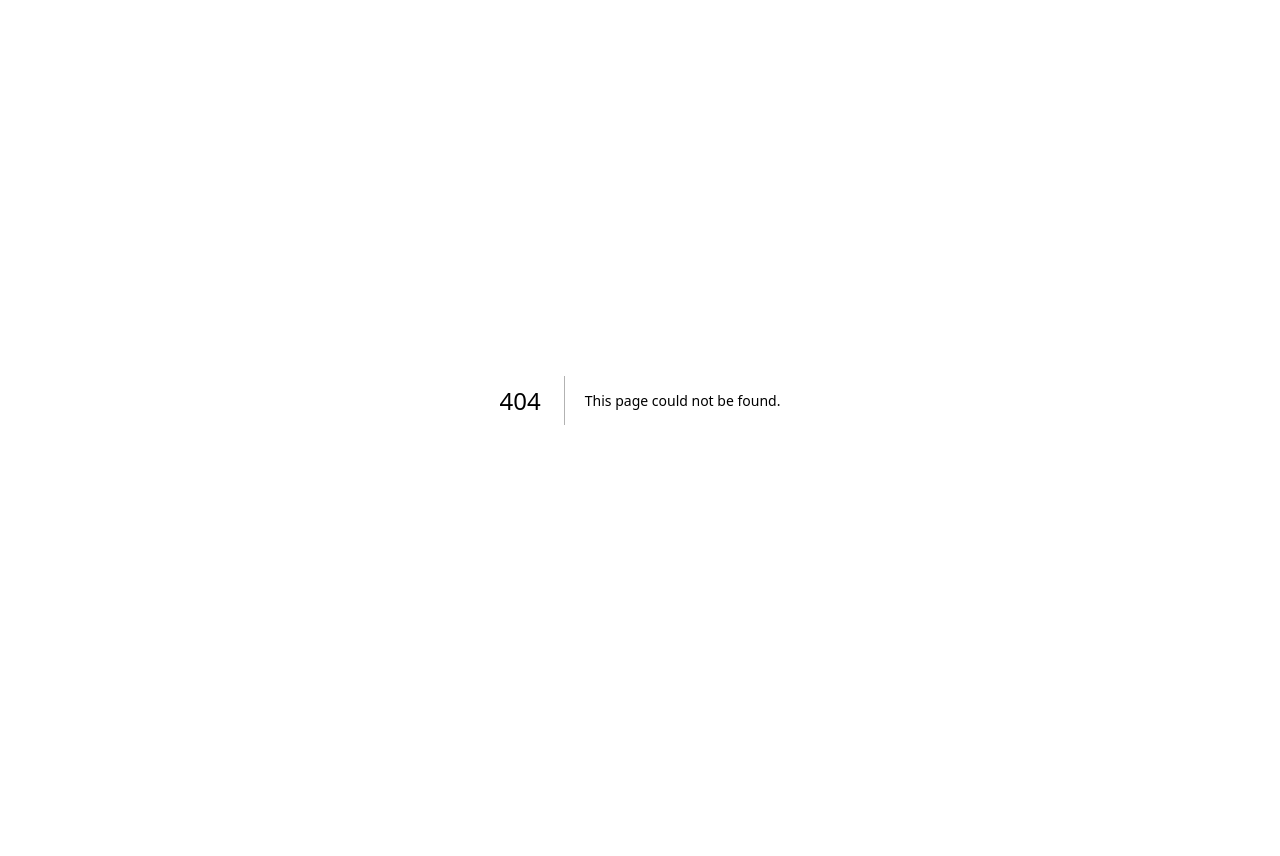
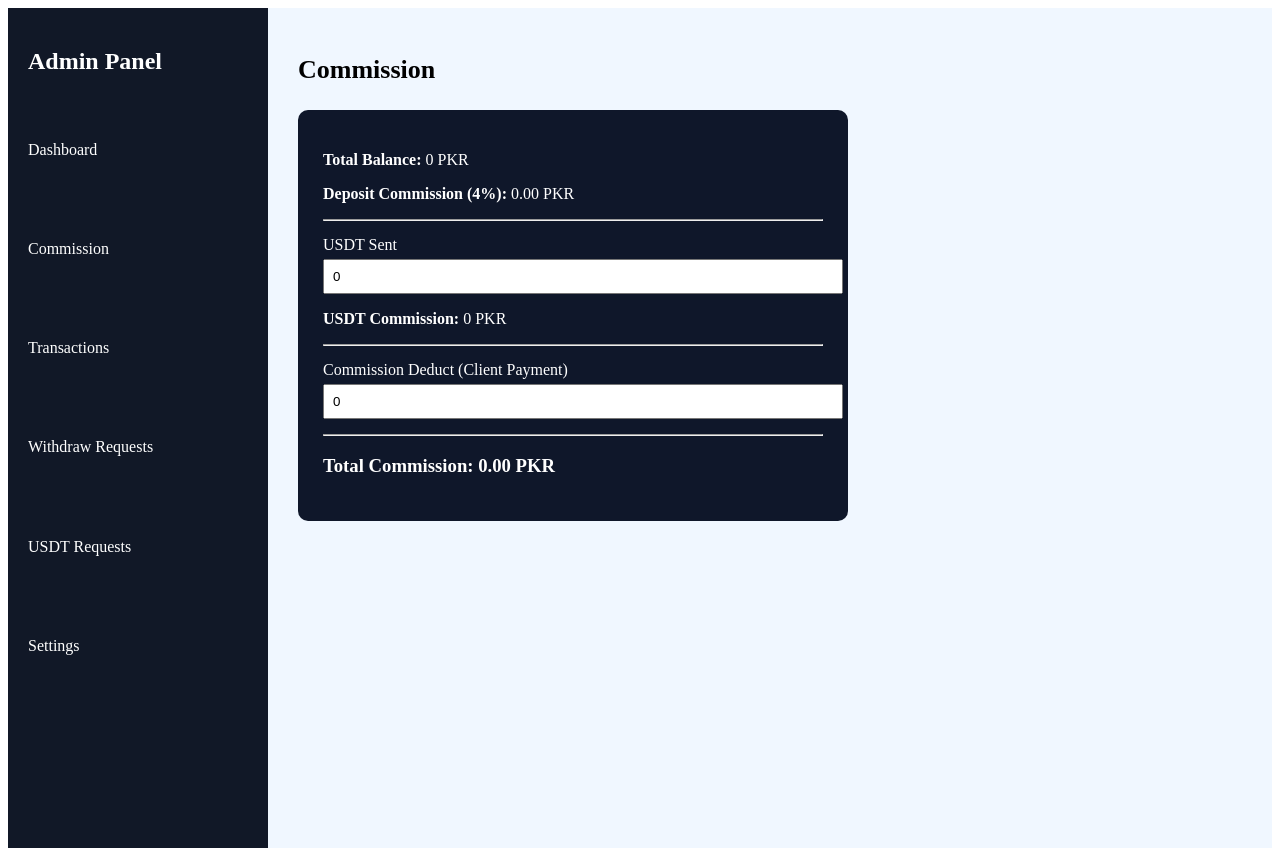
Before and after one commit to naspro-tech/naspro, a Next.js app: page /admin/commission in a window 1280 px wide. Before the commit this address had no page. Before the commit the page ends 800 px from the top, so only its background shows below. Built offline with nearby package versions, Linux system fonts and the light colour scheme; no server answers.

Commit message:
Update and rename merchants.js to commission.js

```diff
--- /dev/null
+++ b/pages/admin/commission.js
@@ -0,0 +1,193 @@
+import { useEffect, useState } from "react";
+import AdminLayout from "../../components/AdminLayout";
+
+export default function Commission() {
+
+  const [balance, setBalance] = useState(0);
+
+  const [depositCommission, setDepositCommission] = useState(0);
+
+  const [usdtAmount, setUsdtAmount] = useState(0);
+  const [usdtCommission, setUsdtCommission] = useState(0);
+
+  const [deduct, setDeduct] = useState(0);
+
+  const [totalCommission, setTotalCommission] = useState(0);
+
+  useEffect(() => {
+
+    loadBalance();
+    loadCommission();
+
+  }, []);
+
+  const loadBalance = async () => {
+
+    try {
+
+      const res = await fetch("/api/wallet/balance");
+      const data = await res.json();
+
+      if (data.success) {
+
+        const totalBalance = data.balance;
+
+        const commission = totalBalance * 0.04;
+
+        setBalance(totalBalance);
+        setDepositCommission(commission);
+
+        calculateTotal(commission, usdtCommission, deduct);
+
+      }
+
+    } catch (err) {
+
+      console.error(err);
+
+    }
+
+  };
+
+  const loadCommission = async () => {
+
+    const res = await fetch("/api/admin/commission");
+    const data = await res.json();
+
+    if (data.success) {
+
+      setUsdtAmount(data.usdt_amount);
+      setDeduct(data.deduct_amount);
+
+      const usdtFee = data.usdt_amount * 4;
+
+      setUsdtCommission(usdtFee);
+
+      calculateTotal(depositCommission, usdtFee, data.deduct_amount);
+
+    }
+
+  };
+
+  const saveCommission = async (usdt, deductAmount) => {
+
+    await fetch("/api/admin/commission",{
+      method:"POST",
+      headers:{
+        "Content-Type":"application/json"
+      },
+      body: JSON.stringify({
+        usdt_amount: usdt,
+        deduct_amount: deductAmount
+      })
+    });
+
+  };
+
+  const calculateUSDT = (value) => {
+
+    const amount = Number(value);
+
+    setUsdtAmount(amount);
+
+    const fee = amount * 4;
+
+    setUsdtCommission(fee);
+
+    calculateTotal(depositCommission, fee, deduct);
+
+    saveCommission(amount, deduct);
+
+  };
+
+  const calculateDeduct = (value) => {
+
+    const amount = Number(value);
+
+    setDeduct(amount);
+
+    calculateTotal(depositCommission, usdtCommission, amount);
+
+    saveCommission(usdtAmount, amount);
+
+  };
+
+  const calculateTotal = (deposit, usdt, minus) => {
+
+    const total = deposit + usdt - minus;
+
+    setTotalCommission(total);
+
+  };
+
+  return (
+
+    <AdminLayout>
+
+      <h1 style={{fontSize:"26px", marginBottom:"25px"}}>
+        Commission
+      </h1>
+
+      <div style={{
+        background:"#0f172a",
+        color:"#fff",
+        padding:"25px",
+        borderRadius:"10px",
+        maxWidth:"500px"
+      }}>
+
+        <p><b>Total Balance:</b> {balance} PKR</p>
+
+        <p><b>Deposit Commission (4%):</b> {depositCommission.toFixed(2)} PKR</p>
+
+        <hr style={{margin:"15px 0"}} />
+
+        <div style={{marginBottom:"15px"}}>
+
+          <label>USDT Sent</label>
+
+          <input
+            type="number"
+            value={usdtAmount}
+            onChange={(e)=>calculateUSDT(e.target.value)}
+            style={{
+              width:"100%",
+              padding:"8px",
+              marginTop:"5px"
+            }}
+          />
+
+        </div>
+
+        <p><b>USDT Commission:</b> {usdtCommission} PKR</p>
+
+        <hr style={{margin:"15px 0"}} />
+
+        <div style={{marginBottom:"15px"}}>
+
+          <label>Commission Deduct (Client Payment)</label>
+
+          <input
+            type="number"
+            value={deduct}
+            onChange={(e)=>calculateDeduct(e.target.value)}
+            style={{
+              width:"100%",
+              padding:"8px",
+              marginTop:"5px"
+            }}
+          />
+
+        </div>
+
+        <hr style={{margin:"15px 0"}} />
+
+        <h3>Total Commission: {totalCommission.toFixed(2)} PKR</h3>
+
+      </div>
+
+    </AdminLayout>
+
+  );
+
+    }
```
Also changed, not shown: pages/admin/merchants.js (deleted, +0 -110 lines).
